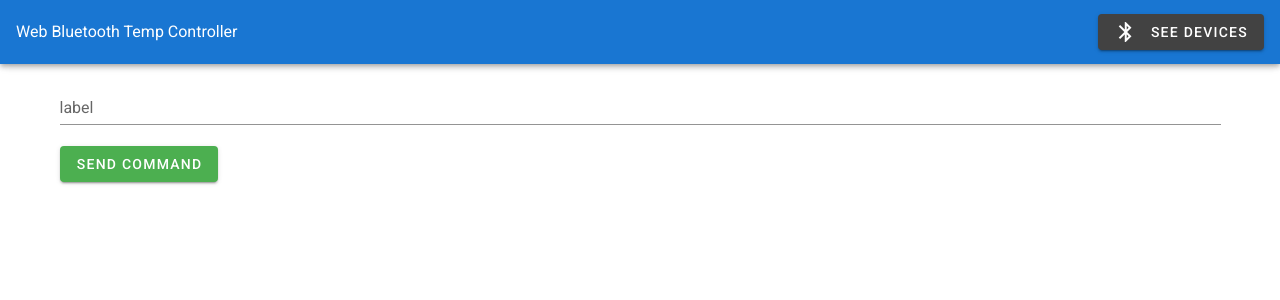
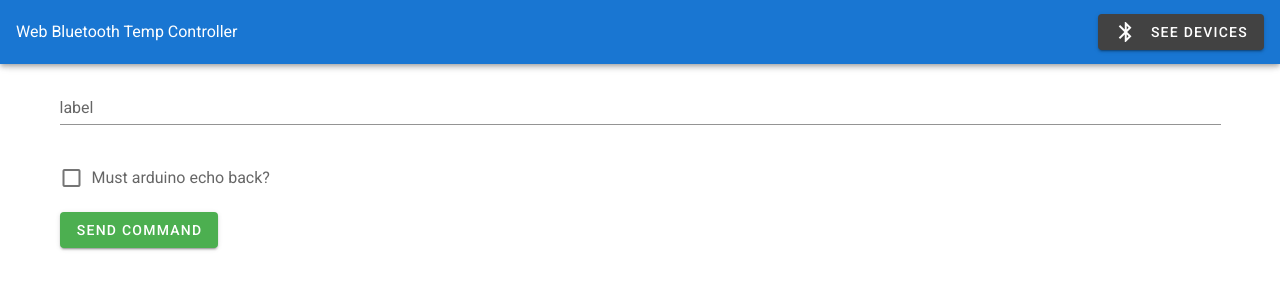
Before and after one commit to L-K-Mist/vue-web-bluetooth-arduino-starter, a Vue app in the folder vue-bluetooth/: page /#/ in a window 1280 px wide. Shown: the top 300 px of the page. Built offline with nearby package versions, Linux system fonts and the light colour scheme.

Commit message:
Switched to comma delimeter rather than space.

```diff
--- a/vue-bluetooth/src/App.vue
+++ b/vue-bluetooth/src/App.vue
@@ -48,6 +48,7 @@ export default {
       console.log("onChange - message", message);
       if (message.includes("Hi from arduino")) {
         console.log(`Handshake completed. Arduino says: ${message}`);
+        debugger;
       }
     },
     send(message) {
--- a/vue-bluetooth/src/components/SendString.vue
+++ b/vue-bluetooth/src/components/SendString.vue
@@ -6,6 +6,7 @@
       id="id"
       v-model="command"
     ></v-text-field>
+    <v-checkbox v-model="echo" label="Must arduino echo back?"></v-checkbox>
     <v-btn @click="send(command)" color="success">Send Command</v-btn>
   </v-container>
 </template>
@@ -17,10 +18,11 @@ export default {
 
   data: () => ({
     command: "",
+    echo: false,
   }),
   methods: {
     send(message) {
-      bluetooth.send(message);
+      bluetooth.send(this.echo ? `echo,${message}` : message);
     },
   },
 };
--- a/vue-bluetooth/src/helpers/bluetooth.js
+++ b/vue-bluetooth/src/helpers/bluetooth.js
@@ -32,5 +32,6 @@ export default {
     // Why the <opening and closing> characters?
     // Went with this guy's example 3 for the reasons he mentions: https://forum.arduino.cc/index.php?topic=396450.0
     this.characteristic.writeValue(enc.encode(`<${message}>`));
+    debugger;
   },
 };
```
Also changed, not shown: 1 other file (tests, documents, lock files or other folders).
